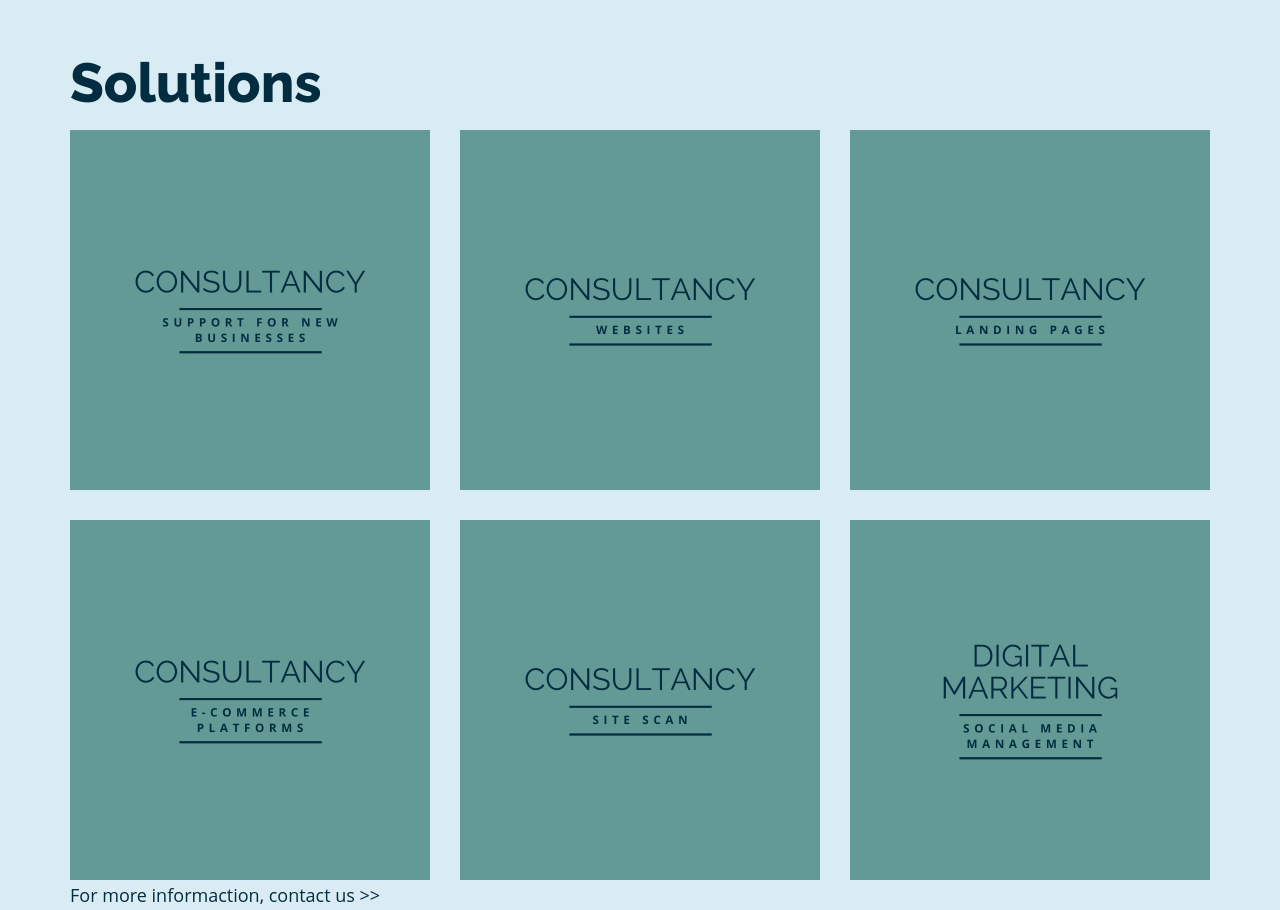
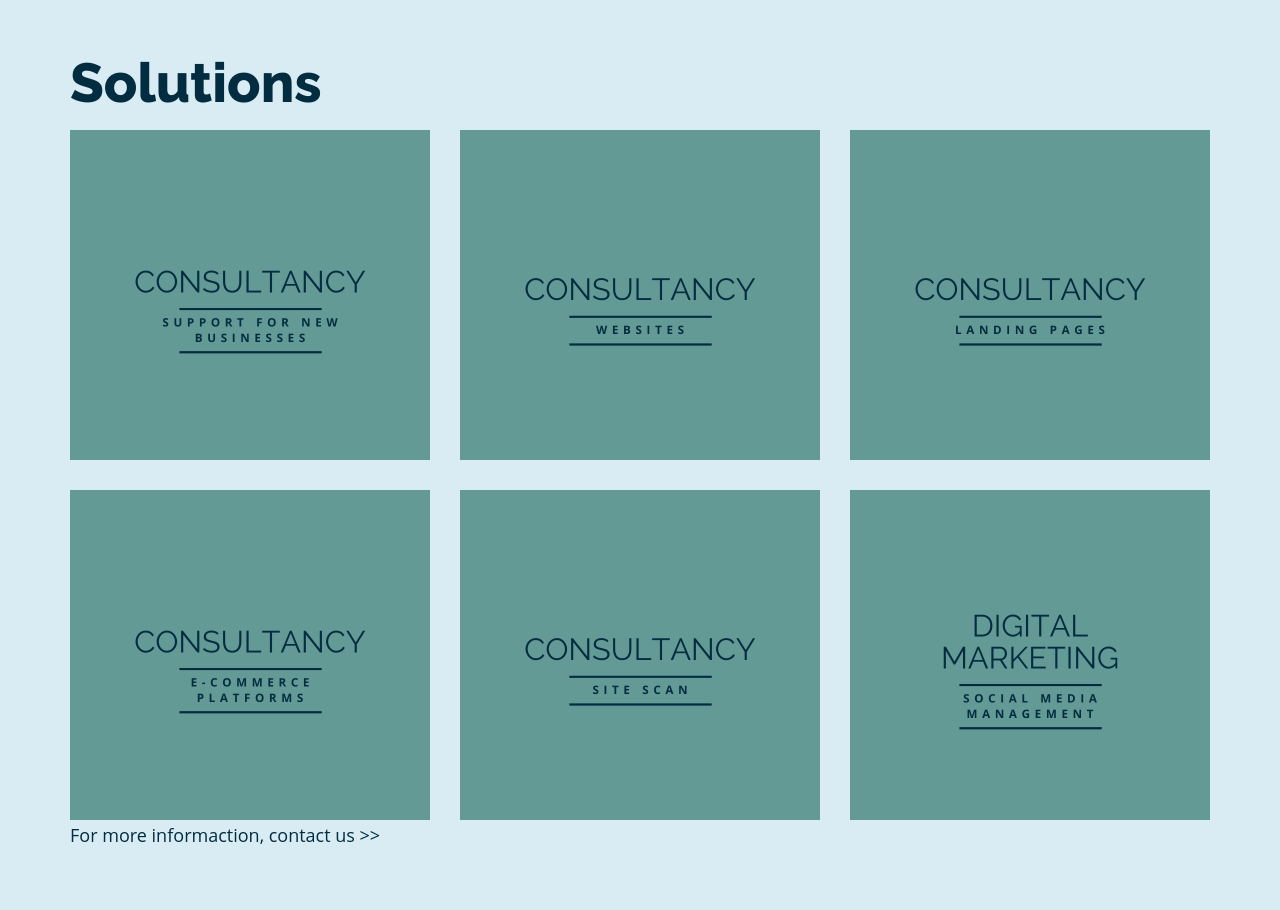
Before and after one commit to RMLemos/Maiana_Website, a plain HTML site: page index.html in a window 1280 px wide. Shown: the part 2440-3350 px from the top of the page. Drawn offline with Linux system fonts and the light colour scheme.

Commit message:
Update style.css

```diff
--- a/assets/css/style.css
+++ b/assets/css/style.css
@@ -232,7 +232,7 @@ p{
 .gallery-img {
     width: 100%;
     max-width: 36rem;
-    max-height: 36rem;
+    max-height: 33rem;
     overflow: hidden;
 }
 
```
